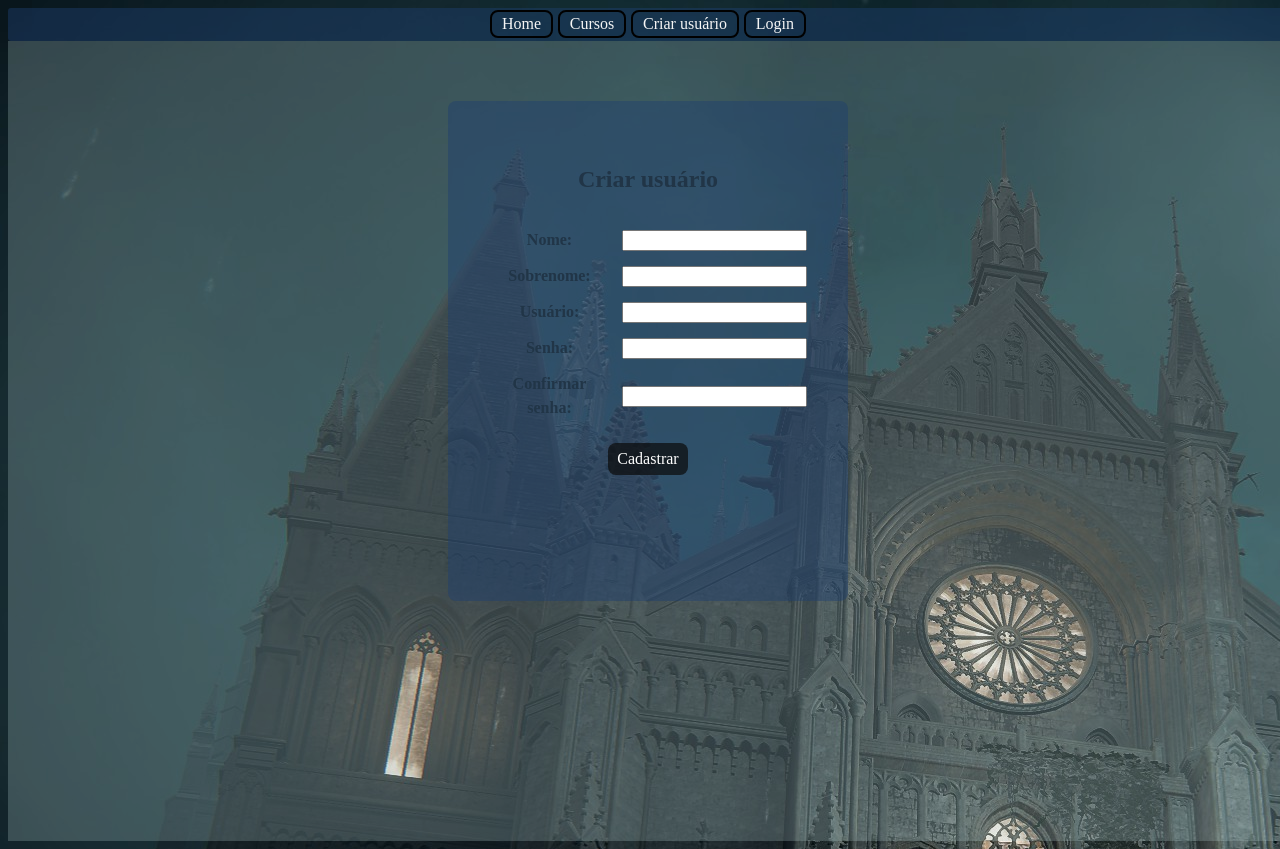
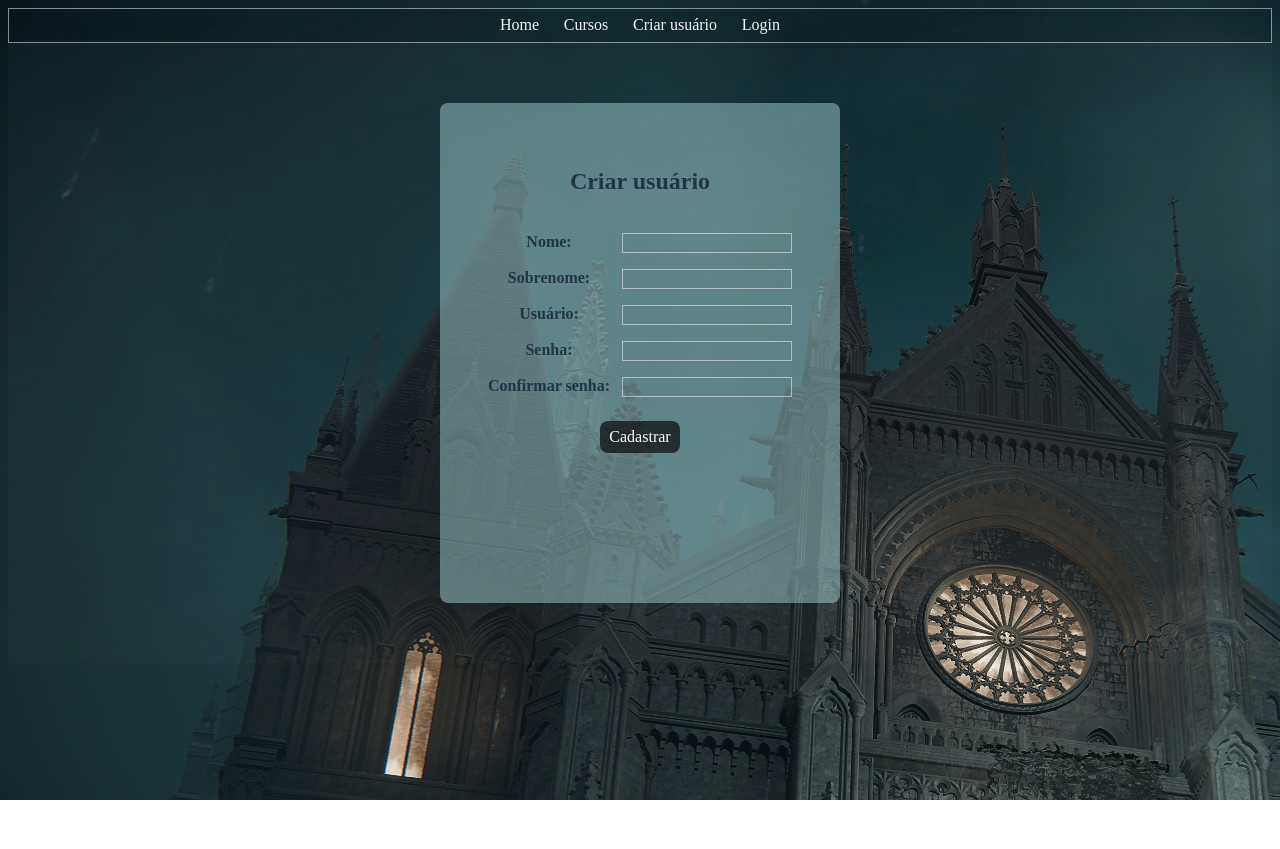
Before and after one commit to gfolivera/raya_lucaria, a React (Vite) app in the folder client/: page /user/create in a window 1280 px wide. After the commit the page ends 800 px from the top, so only its background shows below. Built offline with nearby package versions, Linux system fonts and the light colour scheme; a web font is replaced by a local one.

Commit message:
small fixes on profile

```diff
--- a/client/src/components/TableBody.tsx
+++ b/client/src/components/TableBody.tsx
@@ -24,10 +24,10 @@ interface studyTime {
 interface Props {
   courses: Course[];
   campus_name: string;
-  reload: () => void;
+  onReload: () => void;
 }
 
-function TableBody({ courses, campus_name, reload }: Props) {
+function TableBody({ courses, campus_name, onReload }: Props) {
   const { user } = useUser();
 
   const [selectedStudyTime, setSelectedStudyTime] = useState<studyTime[]>([]);
@@ -57,7 +57,7 @@ function TableBody({ courses, campus_name, reload }: Props) {
     console.log("value changed. id: ", id);
   }
 
-  async function handleStudySubmit(event: React.MouseEvent<HTMLButtonElement>) {
+  async function handleStudy(event: React.MouseEvent<HTMLButtonElement>) {
     event.preventDefault();
     const courseId = Number(event.currentTarget.name);
     const elapsedHours = selectedStudyTime.find(
@@ -83,7 +83,7 @@ function TableBody({ courses, campus_name, reload }: Props) {
       console.log(`response: ${JSON.stringify(result)}`);
       if (result.data.status === "success") {
         console.log(result.data.message);
-        reload();
+        onReload();
       } else {
         console.error(result.data.message);
       }
@@ -119,7 +119,7 @@ function TableBody({ courses, campus_name, reload }: Props) {
             study_hours={thisCourse.study_time}
             id={String(thisCourse.course.course_id)}
             handleChange={handleChange}
-            handleStudySubmit={handleStudySubmit}
+            handleStudySubmit={handleStudy}
           ></StudySelect>
         </tr>
       ))}
--- a/client/src/index.css
+++ b/client/src/index.css
@@ -7,10 +7,10 @@
 }
 
 :root {
+  --std_border: 1px solid rgba(255,255,255,.5);
   --bg_red: 23;
-  --div_bg_red: calc(var(--bg_red) + 6);
-  --bg : rgba(36, 62, 102, 0.5);
-  --div_bg: rgba(var(--div_bg_red), 62, 112,.45);
+  --bg : rgba(166, 190, 212, 0.5);
+  --div_bg: rgba(163, 208, 209, 0.5);
   --btn_bg: rgba(10,10,10,.7);
   --shadow: rgba(6, 8, 26, 0.7);
   font-family: "Quintessential", serif,system-ui, Avenir, Helvetica, Arial, sans-serif;
@@ -18,11 +18,13 @@
   color-scheme: light dark;
   color: rgba(255, 255, 255, 0.87);
   background-image: url('./assets/raya_lucaria_bg.jpg');
-  position: absolute;
   font-synthesis: none;
   text-rendering: optimizeLegibility;
   -webkit-font-smoothing: antialiased;
   -moz-osx-font-smoothing: grayscale;
+  padding: 0;
+  display: flex;
+  flex-direction: column;
 }
 
 a {
--- a/client/src/pages/Courses.tsx
+++ b/client/src/pages/Courses.tsx
@@ -22,7 +22,6 @@ interface Campus {
 
 function Courses() {
   const { user } = useUser();
-  console.log(user?.first_name);
 
   const [campi, setCampi] = useState<Campus[]>([]);
   const [selectedCourse, setSelectedCourse] = useState<Course | null>(null);
@@ -75,7 +74,6 @@ function Courses() {
         },
       }
     );
-    console.log("AXIOS call finished.");
     console.log(response.data.status);
   };
 
--- a/client/src/pages/CreateUser.tsx
+++ b/client/src/pages/CreateUser.tsx
@@ -75,7 +75,7 @@ function CreateUser() {
                 <label htmlFor="first_name">Nome:</label>
               </th>
               <td>
-                <input
+                <S.TextInput
                   type="text"
                   name="first_name"
                   onChange={handleChange}
@@ -93,7 +93,7 @@ function CreateUser() {
               </th>
               <td>
                 {" "}
-                <input
+                <S.TextInput
                   type="text"
                   name="last_name"
                   onChange={handleChange}
@@ -111,7 +111,7 @@ function CreateUser() {
               </th>
               <td>
                 {" "}
-                <input
+                <S.TextInput
                   type="text"
                   name="username"
                   onChange={handleChange}
@@ -128,7 +128,7 @@ function CreateUser() {
               </th>
               <td>
                 {" "}
-                <input
+                <S.TextInput
                   type="password"
                   name="password"
                   onChange={handleChange}
@@ -145,7 +145,7 @@ function CreateUser() {
               </th>
               <td>
                 {" "}
-                <input
+                <S.TextInput
                   type="password"
                   name="repeat_password"
                   onChange={handleChange}
--- a/client/src/pages/Profile.tsx
+++ b/client/src/pages/Profile.tsx
@@ -27,14 +27,7 @@ interface Campus {
 function Profile() {
   const { user } = useUser();
   const [campi, setCampi] = useState<Campus[]>([]);
-  const [loadCourses, setLoadCourses] = useState<boolean>(true);
 
-  function reload() {
-    console.log("reload required");
-    setLoadCourses(true);
-  }
-
-  useEffect(() => {
   const getEnrolledCourses = async () => {
     const response = await axios.post(
       "/api/profile.php",
@@ -54,17 +47,16 @@ function Profile() {
     }
   };
 
+  useEffect(() => {
     getEnrolledCourses();
-    setLoadCourses(false);
-  }, [loadCourses]);
+  }, []);
 
   return (
     <>
       <S.Heading2>Perfil</S.Heading2>
       <div>
         <div>
-          <p>{`${user?.first_name} ${user?.last_name}`}</p>
-          <p>{}</p>
+          <S.Heading2>{`${user?.first_name} ${user?.last_name}`}</S.Heading2>
         </div>
         <div>
           <S.ProfileContainer>
@@ -76,7 +68,7 @@ function Profile() {
                   <TableBody
                     courses={campus.courses}
                     campus_name={campus.campus_name}
-                    reload={reload}
+                    onReload={getEnrolledCourses}
                   ></TableBody>
                 ))}
               </tbody>
--- a/client/src/pages/style.ts
+++ b/client/src/pages/style.ts
@@ -6,28 +6,42 @@ import { Link } from "react-router-dom";
 // NAVBAR
 
 export const StyledNav = styled.nav`
-    border-radius: 3px;
-    background-color: var(--div_bg);
+    background-color: rgba(10,10,10,.1);
     color: white;
     vertical-align: text-top;
     display:flex;
     justify-content: center;
+    width: 100%;
+    border: var(--std_border);
 `;
 
 export const StyledLink  = styled(Link)`
     color: whitesmoke;
     margin: .15em;
-    padding: 0px 10px;
+    padding: 2px 10px;
     border-radius: 8px;
-    border: 2px solid black;
+    border: none;
+    background: transparent;
+    outline-offset: 2px;
+    outline-width: 2px;
+    outline-style: solid;
+    outline-color: transparent;
+    transition: background 1s ease-in-out, color 1s ease-in-out,
+                outline 250ms ease-in-out;
+
 
     &:hover{
-        background: linear-gradient(var(--shadow), transparent);
+        background: var(--shadow);
         color: white;
+        outline-width: 2px;
+        outline-style: solid;
+        outline-offset: 2px;
+        outline-color: rgba(100,200,250,.5);
     }
-    &:active{
-        background-image:url("src/assets/btn_img.jpg");
-    }
+    /* &:active{
+        background: var(--bg);
+        color: black;
+    } */
 `;
 
 // SIDEBAR
@@ -95,9 +109,9 @@ export const CourseDescription = styled.div`
 // CREATE USER
 
 export const Container = styled.div`
-    height: 100vh;
-    width: 100vw;
-    background-color:rgba(178, 206, 206, .25);
+    height: 100%;
+    width: 100%;
+    background-color:rgba(116, 116, 116, 0.05);
     display: flex;
     justify-content: center;
 `;
@@ -113,6 +127,17 @@ export const FormContainer = styled.form`
     flex-direction: column;
     align-items: center;
     padding: 40px 30px;
+`;
+
+export const TextInput = styled.input`
+background: transparent;
+color: black;
+border: var(--std_border);
+font-family: inherit;
+transition: border-color 100ms 2s;
+&:focus{
+    border-color: rgba(10,10,80,.5);
+}
 `;
 
 export const StyledButton = styled.button`
@@ -168,13 +193,13 @@ margin: 5px;
 border-radius: 8px;
 font-size: .8em;
 text-align: center;
+padding: 2px;
 
 th{
-    background:
-    linear-gradient(to bottom, var(--bg),var(--shadow));
+    background: rgba(10,10,10,.5);
     padding: 5px;
     text-align: center;
-    border-color: rgba(187, 217, 224, 0.5);
+    border-color: rgba(187, 217, 224, 0.75);
     border-width: 2px;
     border-style: solid;
     border-radius: 5px;
@@ -215,7 +240,7 @@ option{
 export const ProfileContainer = styled.div`
     /* height: 500px;
     width: 800px; */
-    background-color: var(--div_bg);
+    background-color: rgba(10,10,10,.1);
     position: relative;
     margin: 60px auto;
     border-radius: 8px;
@@ -223,4 +248,5 @@ export const ProfileContainer = styled.div`
     flex-direction: column;
     align-items: center;
     padding-bottom: 10px;
+    border: var(--std_border);
 `;
```
Also changed, not shown: 1 other file (tests, documents, lock files or other folders). Lines whose indentation alone changed are shown as unchanged.
